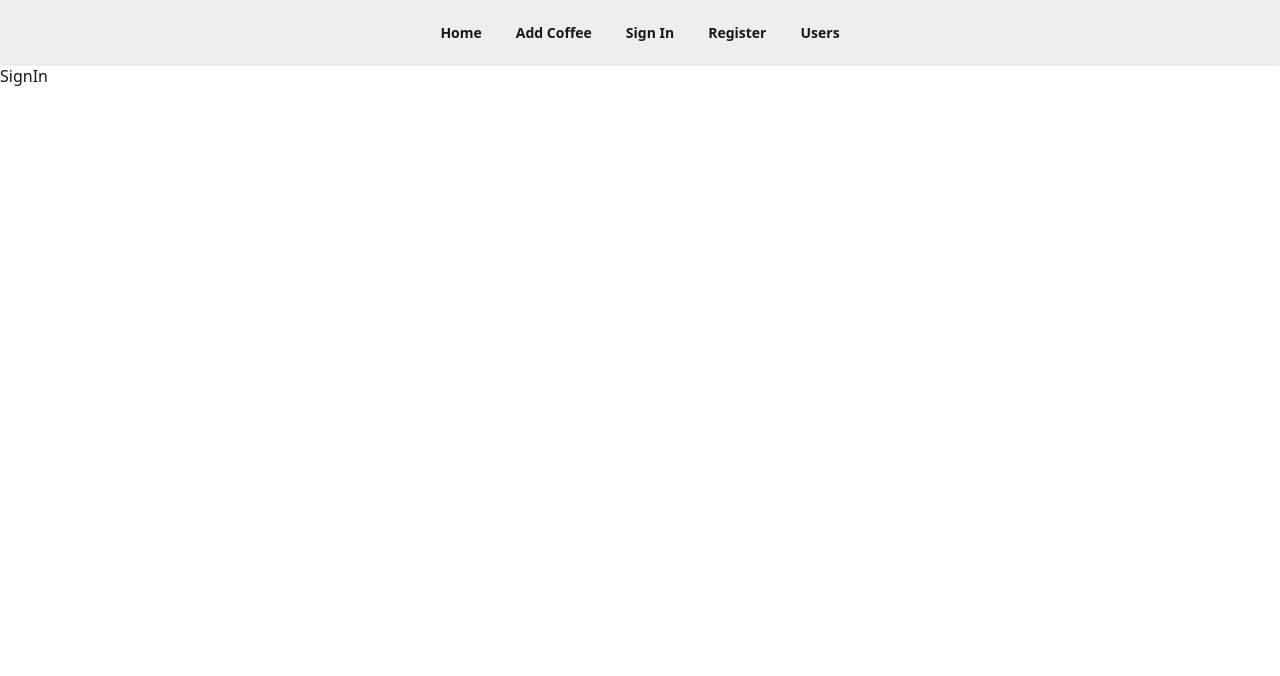
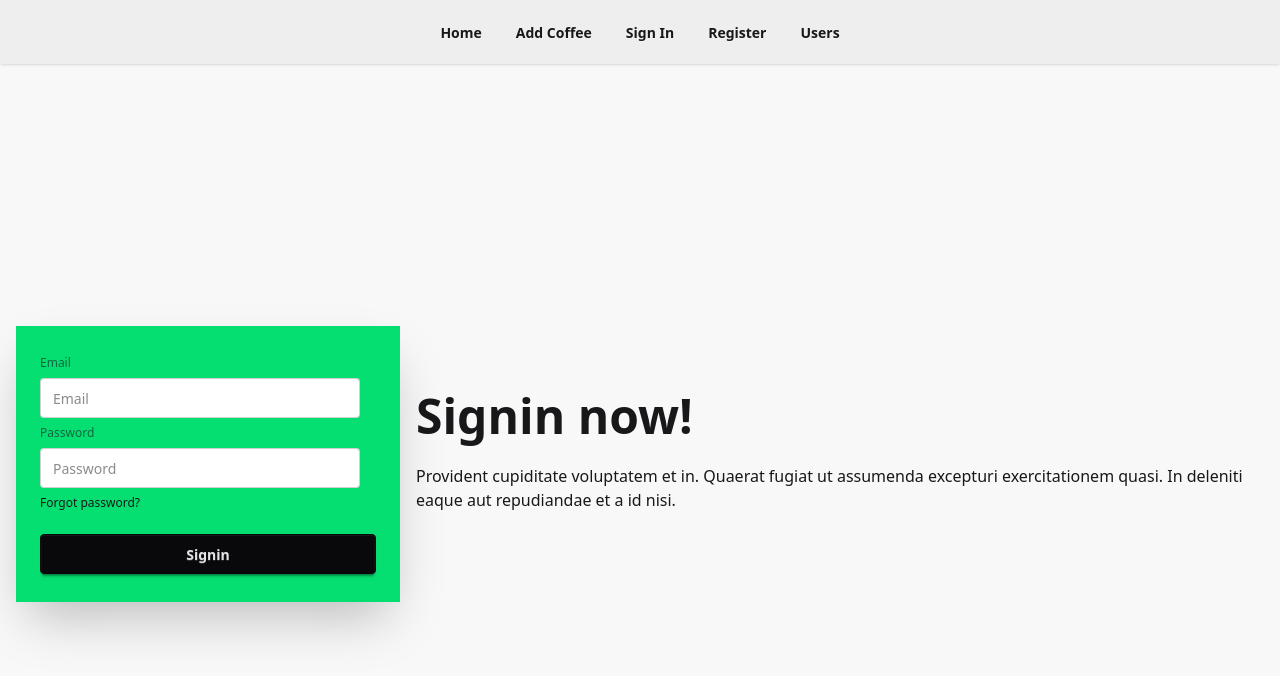
Before and after one commit to Taanveer22/espresso-emporium-crud-client, a React (Vite) app: page /signin in a window 1280 px wide. Shown: the top 676 px of the page. Built offline with nearby package versions, Linux system fonts and the light colour scheme; no server answers.

Commit message:
alahamdulliah firebase sign in done

```diff
--- a/src/components/SignIn.jsx
+++ b/src/components/SignIn.jsx
@@ -1,5 +1,63 @@
+import { useContext } from "react";
+import { AuthContext } from "../provider/AuthProvider";
+
 const SignIn = () => {
-  return <div>SignIn</div>;
+  const { signInUser } = useContext(AuthContext);
+  const handleSignInForm = (e) => {
+    e.preventDefault();
+
+    const email = e.target.email.value;
+    const password = e.target.password.value;
+    // console.log(email, password);
+
+    signInUser(email, password)
+      .then((result) => {
+        console.log(result.user);
+      })
+      .then((error) => {
+        console.log(error.message);
+      });
+  };
+  return (
+    <div>
+      <div className="hero bg-base-200 min-h-screen">
+        <div className="hero-content flex-col lg:flex-row-reverse">
+          <div className="text-center lg:text-left">
+            <h1 className="text-5xl font-bold">Signin now!</h1>
+            <p className="py-6">
+              Provident cupiditate voluptatem et in. Quaerat fugiat ut assumenda
+              excepturi exercitationem quasi. In deleniti eaque aut repudiandae
+              et a id nisi.
+            </p>
+          </div>
+          <div className="card bg-base-100 w-full max-w-sm shrink-0 shadow-2xl">
+            <form onSubmit={handleSignInForm} className="card-body bg-green-400">
+              <fieldset className="fieldset">
+                <label className="label">Email</label>
+                <input
+                  name="email"
+                  type="email"
+                  className="input"
+                  placeholder="Email"
+                />
+                <label className="label">Password</label>
+                <input
+                  name="password"
+                  type="password"
+                  className="input"
+                  placeholder="Password"
+                />
+                <div>
+                  <a className="link link-hover">Forgot password?</a>
+                </div>
+                <button className="btn btn-neutral mt-4">Signin</button>
+              </fieldset>
+            </form>
+          </div>
+        </div>
+      </div>
+    </div>
+  );
 };
 
 export default SignIn;
--- a/src/provider/AuthProvider.jsx
+++ b/src/provider/AuthProvider.jsx
@@ -1,27 +1,33 @@
 import {
   createUserWithEmailAndPassword,
   onAuthStateChanged,
+  signInWithEmailAndPassword,
 } from "firebase/auth";
 import { createContext, useEffect, useState } from "react";
 import { auth } from "../firebase/firebase.config";
 
-// STEP 1: Create a context to share authentication data/functions
+//=== STEP 1: Create a context to share authentication data/functions
 const AuthContext = createContext();
 
-// STEP 2: Create a provider component to wrap the app
+//=== STEP 2: Create a provider component to wrap the app
 const AuthProvider = ({ children }) => {
-  // STEP 3: Create state to store the logged-in user
+  //=== STEP 3: Create state to store the logged-in user
   const [user, setUser] = useState(null);
-  // STEP 4: Create state to track loading/auth process status
+  //=== STEP 4: Create state to track loading/auth process status
   const [loading, setLoading] = useState(true);
 
-  // STEP 5: Create function to register a user using email & password
+  //=== STEP 5: Create firebase functions for various purpose
   const registerUser = (email, password) => {
     setLoading(true);
     return createUserWithEmailAndPassword(auth, email, password);
   };
 
-  // STEP 6 : must listen to firebase auth state
+  const signInUser = (email, password) => {
+    setLoading(true);
+    return signInWithEmailAndPassword(auth, email, password);
+  };
+
+  //=== STEP 6 : must listen to firebase auth state
   useEffect(() => {
     const unSubscribe = onAuthStateChanged(auth, (currentUser) => {
       setUser(currentUser);
@@ -33,18 +39,18 @@
     };
   }, []);
 
-  // STEP 7: Prepare the values to be shared via context
+  //==== STEP 7: Prepare the values to be shared via context
   const userInfo = {
     user,
     loading,
     registerUser,
+    signInUser,
   };
-  // STEP 8: Provide auth data/functions to all child components
+  //==== STEP 8: Provide auth data/functions to all child components
   return (
     <AuthContext.Provider value={userInfo}>{children}</AuthContext.Provider>
   );
 };
 
-// STEP 9: Export provider and context for use in other components
 export default AuthProvider;
 export { AuthContext };
```
